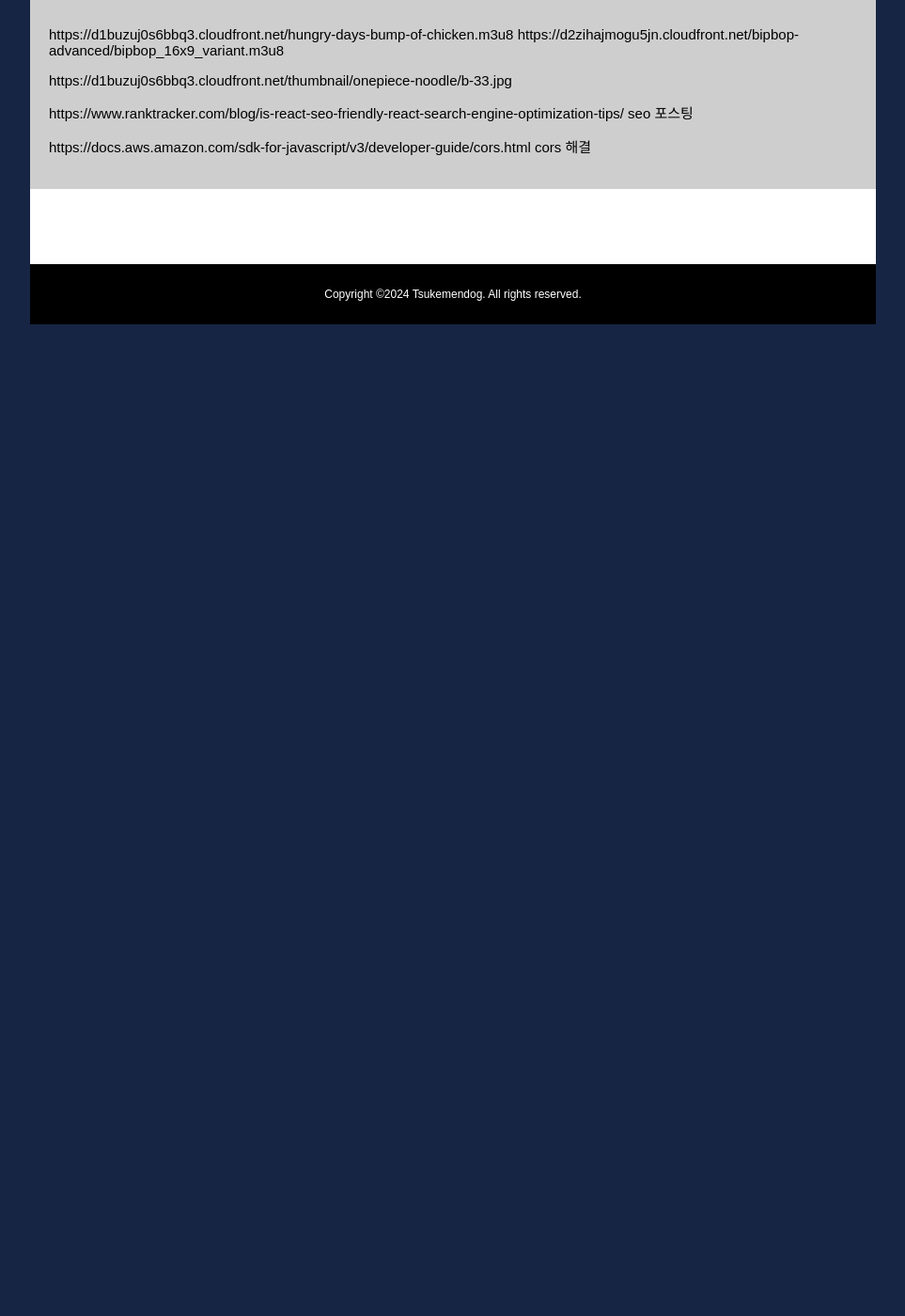
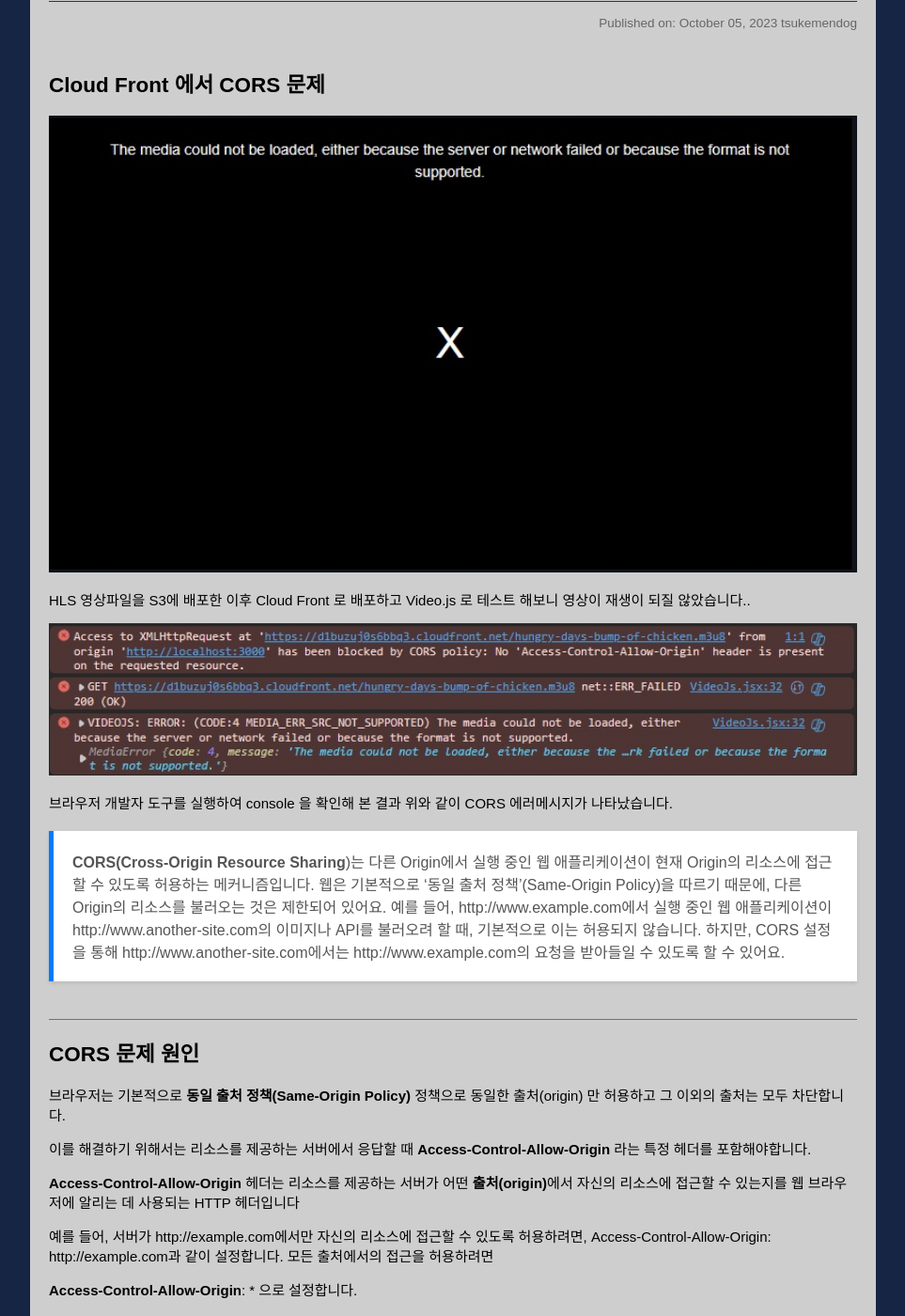
Before and after one commit to tsukemandev/tsukemandev.github.io, a Jekyll site: the page built from _posts/ko/aws/s3/2023-10-24-issue_cors_s3.md, in a window 1280 px wide and 1400 px high, scrolled down 387 px. Shown: the whole window at 94% size, without its empty margins (158-1121 px from the left). Built offline with Jekyll 4.4.1, drawn with Linux system fonts in a browser that asks for light colours; comment, search, counter and statistics services are not loaded; before the commit the page ends 900 px from its top, so only the background shows below that; some of the changed text lies outside the part shown.

````diff
--- a/_posts/ko/aws/s3/2023-10-24-issue_cors_s3.md
+++ b/_posts/ko/aws/s3/2023-10-24-issue_cors_s3.md
@@ -9,13 +9,113 @@ thumbnail: /aws/s3/amazon-s3-logo.svg
 ---
 
 
-https://d1buzuj0s6bbq3.cloudfront.net/hungry-days-bump-of-chicken.m3u8
-https://d2zihajmogu5jn.cloudfront.net/bipbop-advanced/bipbop_16x9_variant.m3u8
+## Cloud Front 에서 CORS 문제
 
-https://d1buzuj0s6bbq3.cloudfront.net/thumbnail/onepiece-noodle/b-33.jpg
+![Video JS Error Image](/assets/img/aws/s3/cors-error-videojs.jpg)
 
+HLS 영상파일을 S3에 배포한 이후 Cloud Front 로 배포하고 Video.js 로 테스트 해보니 영상이 재생이 되질 않았습니다..
 
+![Video JS Error Image](/assets/img/aws/s3/cors-error-videojs2.jpg)
 
-https://www.ranktracker.com/blog/is-react-seo-friendly-react-search-engine-optimization-tips/ seo 포스팅
+브라우저 개발자 도구를 실행하여 console 을 확인해 본 결과 위와 같이 CORS 에러메시지가 나타났습니다.
 
-https://docs.aws.amazon.com/sdk-for-javascript/v3/developer-guide/cors.html  cors 해결
+> **CORS(Cross-Origin Resource Sharing**)는 다른 Origin에서 실행 중인 웹 애플리케이션이 현재 Origin의 리소스에 접근할 수 있도록 허용하는 메커니즘입니다. 웹은 기본적으로 '동일 출처 정책'(Same-Origin Policy)을 따르기 때문에, 다른 Origin의 리소스를 불러오는 것은 제한되어 있어요. 예를 들어, http://www.example.com에서 실행 중인 웹 애플리케이션이 http://www.another-site.com의 이미지나 API를 불러오려 할 때, 기본적으로 이는 허용되지 않습니다. 하지만, CORS 설정을 통해 http://www.another-site.com에서는 http://www.example.com의 요청을 받아들일 수 있도록 할 수 있어요.
+
+<div class="divide-line"></div>
+
+## CORS 문제 원인
+
+브라우저는 기본적으로 **동일 출처 정책(Same-Origin Policy)** 정책으로 동일한 출처(origin) 만 허용하고 그 이외의 출처는 모두 차단합니다.
+
+이를 해결하기 위해서는 리소스를 제공하는 서버에서 응답할 때 **Access-Control-Allow-Origin** 라는 특정 헤더를 포함해야합니다.
+
+**Access-Control-Allow-Origin** 헤더는 리소스를 제공하는 서버가 어떤 **출처(origin)**에서 자신의 리소스에 접근할 수 있는지를 웹 브라우저에 알리는 데 사용되는 HTTP 헤더입니다
+
+예를 들어, 서버가 http://example.com에서만 자신의 리소스에 접근할 수 있도록 허용하려면, Access-Control-Allow-Origin: http://example.com과 같이 설정합니다. 모든 출처에서의 접근을 허용하려면
+
+**Access-Control-Allow-Origin**: * 으로 설정합니다.
+
+하지만 보안상의 이유로, 필요한 경우에만 특정 출처에 접근을 허용하고, 가능한 한 * 와일드카드의 사용을 피하는 것이 좋습니다.
+
+<div class="divide-line"></div>
+
+## Cloud Front CORS 문제 해결방법
+
+Cloud Front 는 S3 버킷 저장소 내의 리소스를 배포하는 CDN서비스입니다.
+
+결론적으로 Cloud Front 가 아닌 S3 의 CORS 정책을 수정해주면 됩니다.
+
+<div class="divide-line"></div>
+
+### S3 CORS 정책수정
+
+![Edit CORS POLICY FOR S3](/assets/img/aws/s3/s3-permissions.jpg)
+
+1. S3 들어가서 원본 리소스가 저장된 버킷을 클릭합니다.
+
+2. Permissions 를 클릭합니다.
+
+![Edit CORS POLICY FOR S3](/assets/img/aws/s3/s3-cors-editbutton.jpg)
+
+밑으로 스크롤 해보시면 CORS 정책설정화면이 보일겁니다.
+
+* **Edit** 버튼을 클릭합니다.
+
+![Edit CORS POLICY FOR S3](/assets/img/aws/s3/s3-cors-edit.jpg)
+
+1. 밑의 정책을 복사붙여넣기합니다.
+
+2. 저장버튼을 클릭합니다.
+
+```json
+
+[
+    {
+        "AllowedHeaders": [
+            "*"
+        ],
+        "AllowedMethods": [
+            "PUT",
+            "POST",
+            "DELETE"
+        ],
+        "AllowedOrigins": [
+            "*"
+        ],
+        "ExposeHeaders": []
+    },
+    {
+        "AllowedHeaders": [
+            "*"
+        ],
+        "AllowedMethods": [
+            "PUT",
+            "POST",
+            "DELETE"
+        ],
+        "AllowedOrigins": [
+            "*"
+        ],
+        "ExposeHeaders": []
+    },
+    {
+        "AllowedHeaders": [
+            "*"
+        ],
+        "AllowedMethods": [
+            "GET"
+        ],
+        "AllowedOrigins": [
+            "*"
+        ],
+        "ExposeHeaders": []
+    }
+]
+
+```
+
+>  **위 예시는 테스트 버킷에 대한 정책이므로 permitAll 로 설정했을뿐 필요에 따른 정책을 설정하시길 바랍니다.**
+
+위 예시는 [AWS CORS 문서](https://docs.aws.amazon.com/sdk-for-javascript/v3/developer-guide/cors.html)를 참조했습니다.
+
+S3의 CORS 정책허용설정을 해주시면 CORS 문제는 해결됩니다.
````
Also changed, not shown: other parts of _posts/ko/aws/s3/2023-10-24-issue_cors_s3.md (+1 -1 lines), assets/img/aws/s3/s3-cors-edit.jpg (added), assets/img/aws/s3/s3-cors-editbutton.jpg (added), assets/img/aws/s3/s3-permissions.jpg (added).
